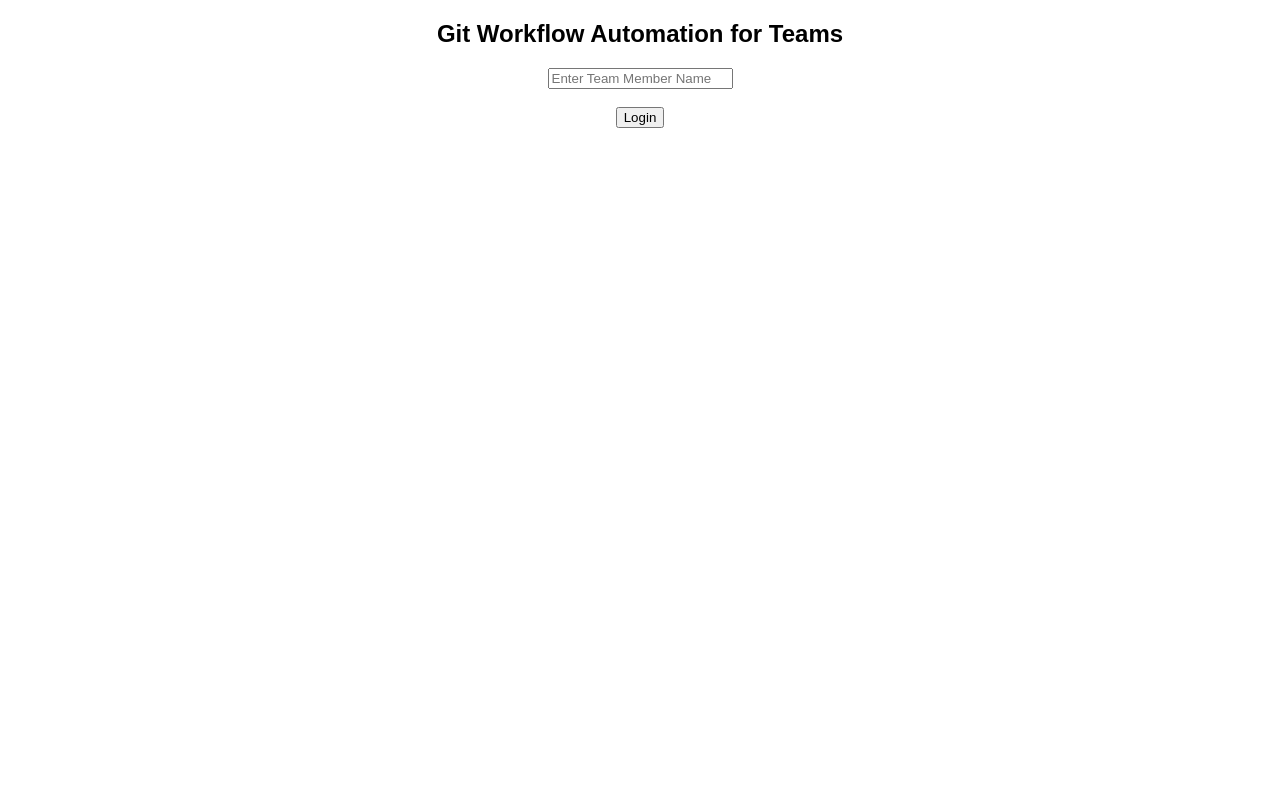
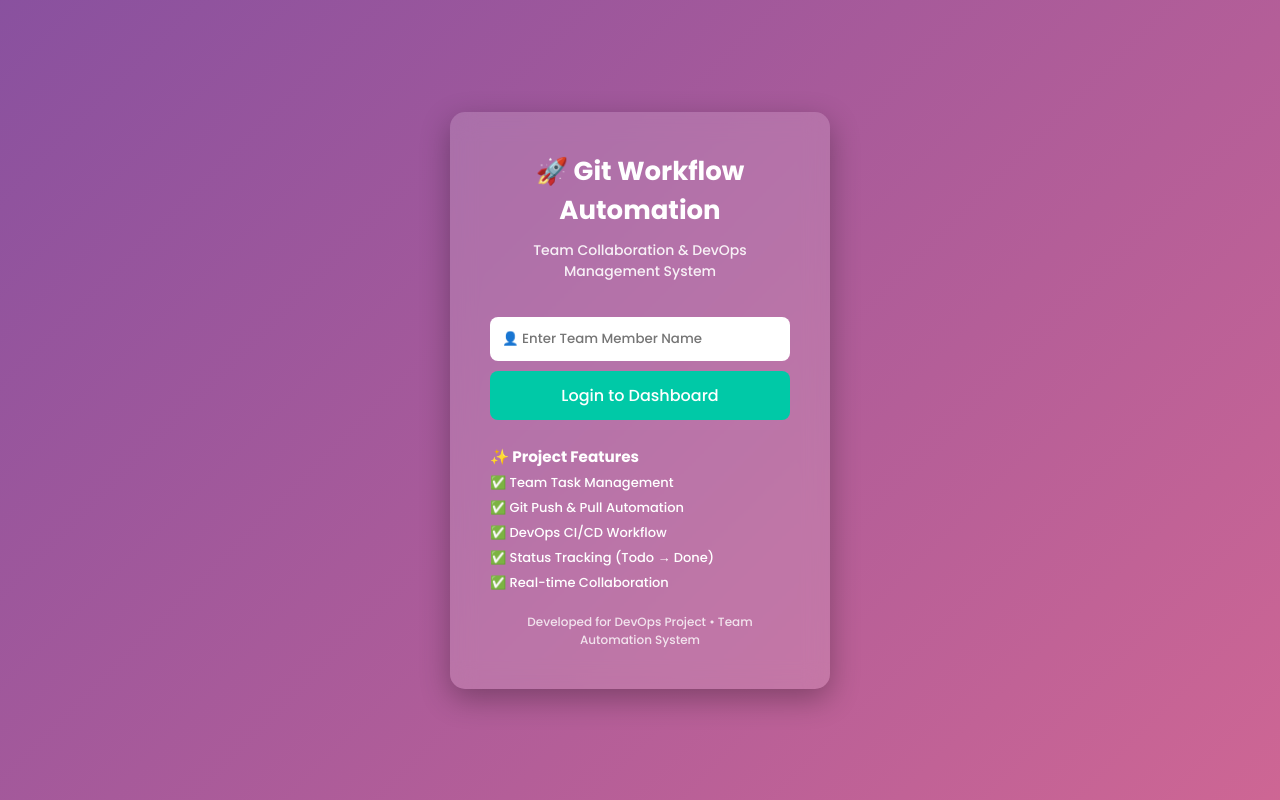
Before and after one commit to sonali-kommawar/GitWorkflowAutomation, a Flask app: page / in a window 1280 px wide. Run offline with Flask 3, Linux system fonts and the light colour scheme.

```diff
--- a/templates/login.html
+++ b/templates/login.html
@@ -1,17 +1,128 @@
 <!DOCTYPE html>
 <html>
 <head>
-    <title>Team Login</title>
+    <title>Git Workflow Automation for Teams</title>
+
+    <!-- Google Font -->
+    <link href="https://fonts.googleapis.com/css2?family=Poppins:wght@300;500;700&display=swap" rel="stylesheet">
+
+    <style>
+
+        *{
+            margin:0;
+            padding:0;
+            box-sizing:border-box;
+            font-family:'Poppins',sans-serif;
+        }
+
+        body{
+            height:100vh;
+            display:flex;
+            justify-content:center;
+            align-items:center;
+            background:linear-gradient(135deg,#667eea,#764ba2,#ff758c);
+            background-size:400% 400%;
+            animation:gradientMove 10s infinite alternate;
+        }
+
+        @keyframes gradientMove{
+            0%{background-position:left;}
+            100%{background-position:right;}
+        }
+
+        .login-box{
+            background:rgba(255,255,255,0.15);
+            backdrop-filter:blur(12px);
+            padding:40px;
+            border-radius:15px;
+            width:380px;
+            text-align:center;
+            color:white;
+            box-shadow:0 10px 30px rgba(0,0,0,0.3);
+        }
+
+        h1{
+            margin-bottom:10px;
+            font-size:26px;
+        }
+
+        .subtitle{
+            font-size:14px;
+            margin-bottom:25px;
+            opacity:0.9;
+        }
+
+        input{
+            width:100%;
+            padding:12px;
+            margin:10px 0;
+            border:none;
+            border-radius:8px;
+            outline:none;
+        }
+
+        button{
+            width:100%;
+            padding:12px;
+            border:none;
+            border-radius:8px;
+            background:#00c9a7;
+            color:white;
+            font-size:16px;
+            cursor:pointer;
+            transition:0.3s;
+        }
+
+        button:hover{
+            background:#00a389;
+            transform:scale(1.05);
+        }
+
+        .features{
+            margin-top:25px;
+            text-align:left;
+            font-size:13px;
+        }
+
+        .features p{
+            margin:5px 0;
+        }
+
+        .footer{
+            margin-top:20px;
+            font-size:12px;
+            opacity:0.8;
+        }
+
+    </style>
 </head>
-<body style="text-align:center; font-family:Arial">
 
-<h2>Git Workflow Automation for Teams</h2>
+<body>
 
-<form method="POST">
-    <input name="username" placeholder="Enter Team Member Name" required>
-    <br><br>
-    <button type="submit">Login</button>
-</form>
+<div class="login-box">
+
+    <h1>🚀 Git Workflow Automation</h1>
+    <p class="subtitle">Team Collaboration & DevOps Management System</p>
+
+    <form method="POST">
+        <input name="username" placeholder="👤 Enter Team Member Name" required>
+        <button type="submit">Login to Dashboard</button>
+    </form>
+
+    <div class="features">
+        <h3>✨ Project Features</h3>
+        <p>✅ Team Task Management</p>
+        <p>✅ Git Push & Pull Automation</p>
+        <p>✅ DevOps CI/CD Workflow</p>
+        <p>✅ Status Tracking (Todo → Done)</p>
+        <p>✅ Real-time Collaboration</p>
+    </div>
+
+    <div class="footer">
+        Developed for DevOps Project • Team Automation System
+    </div>
+
+</div>
 
 </body>
 </html>
```
